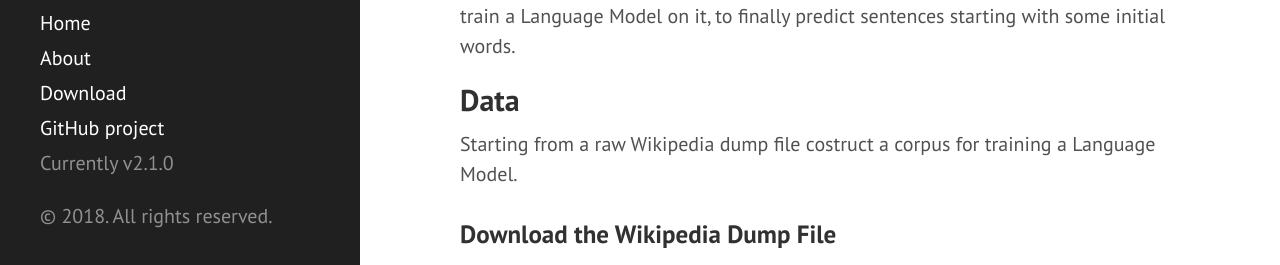
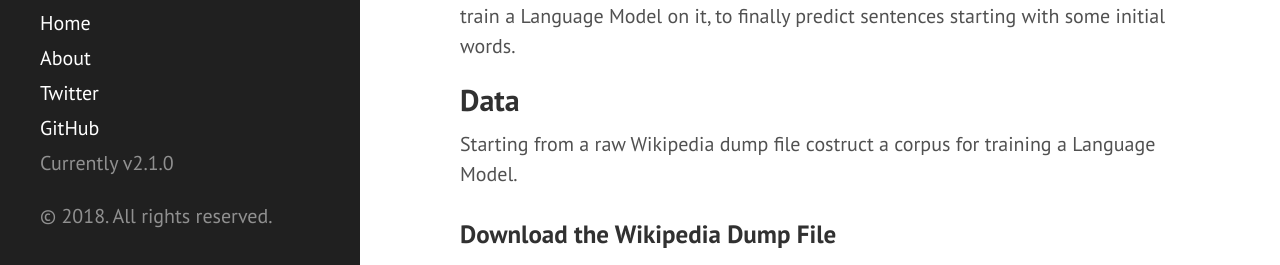
Before and after one commit to dzlab/dzlab.github.io, a Jekyll site: the page built from index.html, in a window 1280 px wide. Shown: the part 629-894 px from the top of the page. Built offline with Jekyll 4.4.1, drawn with Linux system fonts in a browser that asks for light colours; nearby versions of some CDN libraries; the list of posts is cut into pages by our own code; comment, search, counter and statistics services are not loaded.

Commit message:
fix urls

```diff
--- a/_config.yml
+++ b/_config.yml
@@ -14,8 +14,8 @@
 baseurl:          /
 
 author:
-  name:           'bachiirc'
-  url:            https://twitter.com/bachiirc
+  name:           'bachirc'
+  twitter:        https://twitter.com/bachiirc
 
 paginate:         5
 
@@ -23,7 +23,7 @@
 version:          2.1.0
 
 github:
-  repo:           https://github.com/poole/hyde
+  repo:           https://github.com/dzlab
 
 plugins:
   - jekyll-feed
--- a/_includes/sidebar.html
+++ b/_includes/sidebar.html
@@ -2,7 +2,7 @@
   <div class="container sidebar-sticky">
     <div class="sidebar-about">
       <h1>
-        <a href="{{ site.baseurl }}">
+        <a href="{{ site.url }}">
           {{ site.title }}
         </a>
       </h1>
@@ -10,7 +10,7 @@
     </div>
 
     <nav class="sidebar-nav">
-      <a class="sidebar-nav-item{% if page.url == site.baseurl %} active{% endif %}" href="{{ site.baseurl }}">Home</a>
+      <a class="sidebar-nav-item{% if page.url == site.url %} active{% endif %}" href="{{ site.url }}">Home</a>
 
       {% comment %}
         The code below dynamically generates a sidebar nav of pages with
@@ -26,8 +26,8 @@
         {% endif %}
       {% endfor %}
 
-      <a class="sidebar-nav-item" href="{{ site.github.repo }}/archive/v{{ site.version }}.zip">Download</a>
-      <a class="sidebar-nav-item" href="{{ site.github.repo }}">GitHub project</a>
+      <a class="sidebar-nav-item" href="{{ site.author.twitter }}">Twitter</a>
+      <a class="sidebar-nav-item" href="{{ site.github.repo }}">GitHub</a>
       <span class="sidebar-nav-item">Currently v{{ site.version }}</span>
     </nav>
 
```
